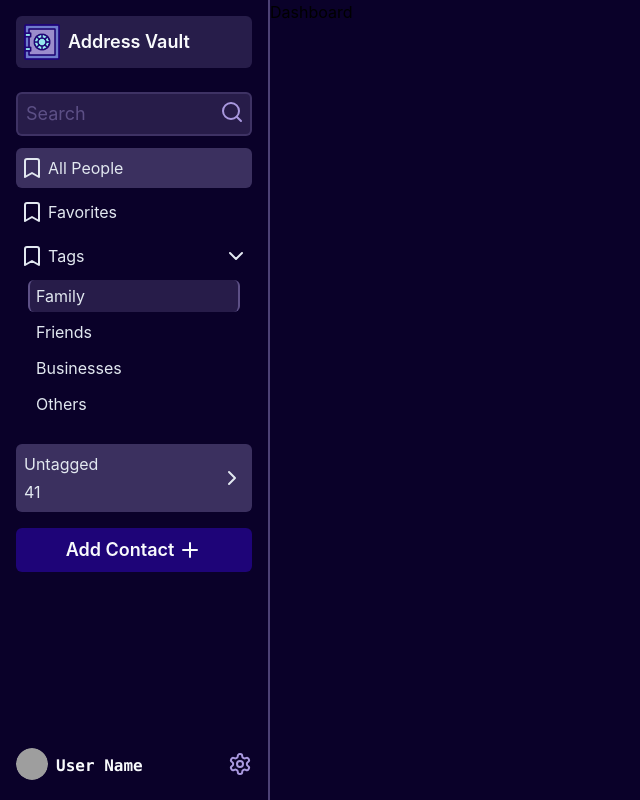
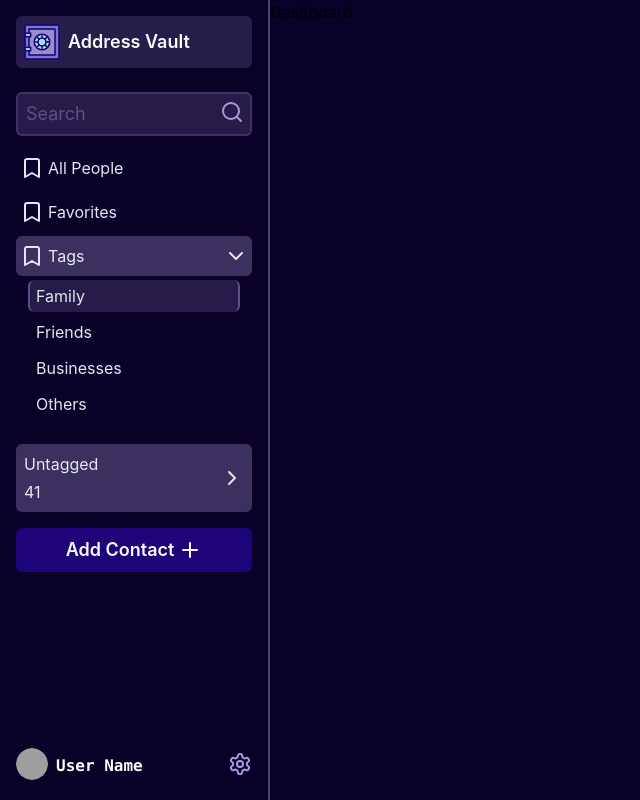
Before and after one commit to naimur-29/AddressVault, a React (Create React App) app: page /dashboard in a window 1280 px wide. Both pictures are taken after a click on the button "Tags". Shown: the whole page, without its empty margins (0-640 px from the left). Built offline with nearby package versions, Linux system fonts and the light colour scheme; grey boxes are pictures that could not be loaded.

Commit message:
fixed navigation active style tailwind bug

```diff
--- a/src/components/Navigation.tsx
+++ b/src/components/Navigation.tsx
@@ -7,11 +7,6 @@ import { Bookmark, ChevronRight } from "lucide-react";
 
 // import animation variations:
 import { FadeInOutList } from "../animations/sidebar";
-
-// functions:
-const getOffset = (i: any): string => {
-  return `translate-y-[calc(${i * 100}%+${i * 0.25}rem)]`;
-};
 
 // main:
 const Navigation = () => {
@@ -64,9 +59,12 @@ const NavItem = ({
       {context}
       {isFirst && (
         <div
-          className={`_active-overlay absolute bg-[--primary-violet-op55] top-0 left-0 w-full h-full rounded-md -z-10 duration-200 ${getOffset(
-            activeIndex
-          )}`}
+          style={{
+            transform: `translateY(calc(${(activeIndex || 0) * 100}% + ${
+              (activeIndex || 0) * 0.25
+            }rem))`,
+          }}
+          className={`_active-overlay absolute bg-[--primary-violet-op55] top-0 left-0 w-full h-full rounded-md -z-10 duration-200`}
         ></div>
       )}
     </button>
@@ -132,9 +130,12 @@ const NavItemExpandable = ({
 
                 {key === 0 && (
                   <div
-                    className={`_active-overlay absolute border-x-[2px] border-[--primary-violet-op77] bg-[--primary-violet-op33] top-0 left-0 w-full h-full rounded-md -z-10 duration-200 ${getOffset(
-                      activeSubIndex
-                    )}`}
+                    style={{
+                      transform: `translateY(calc(${
+                        (activeSubIndex || 0) * 100
+                      }% + ${(activeSubIndex || 0) * 0.25}rem))`,
+                    }}
+                    className={`_active-overlay absolute border-x-[2px] border-[--primary-violet-op77] bg-[--primary-violet-op33] top-0 left-0 w-full h-full rounded-md -z-10 duration-200`}
                   ></div>
                 )}
               </motion.div>
```
